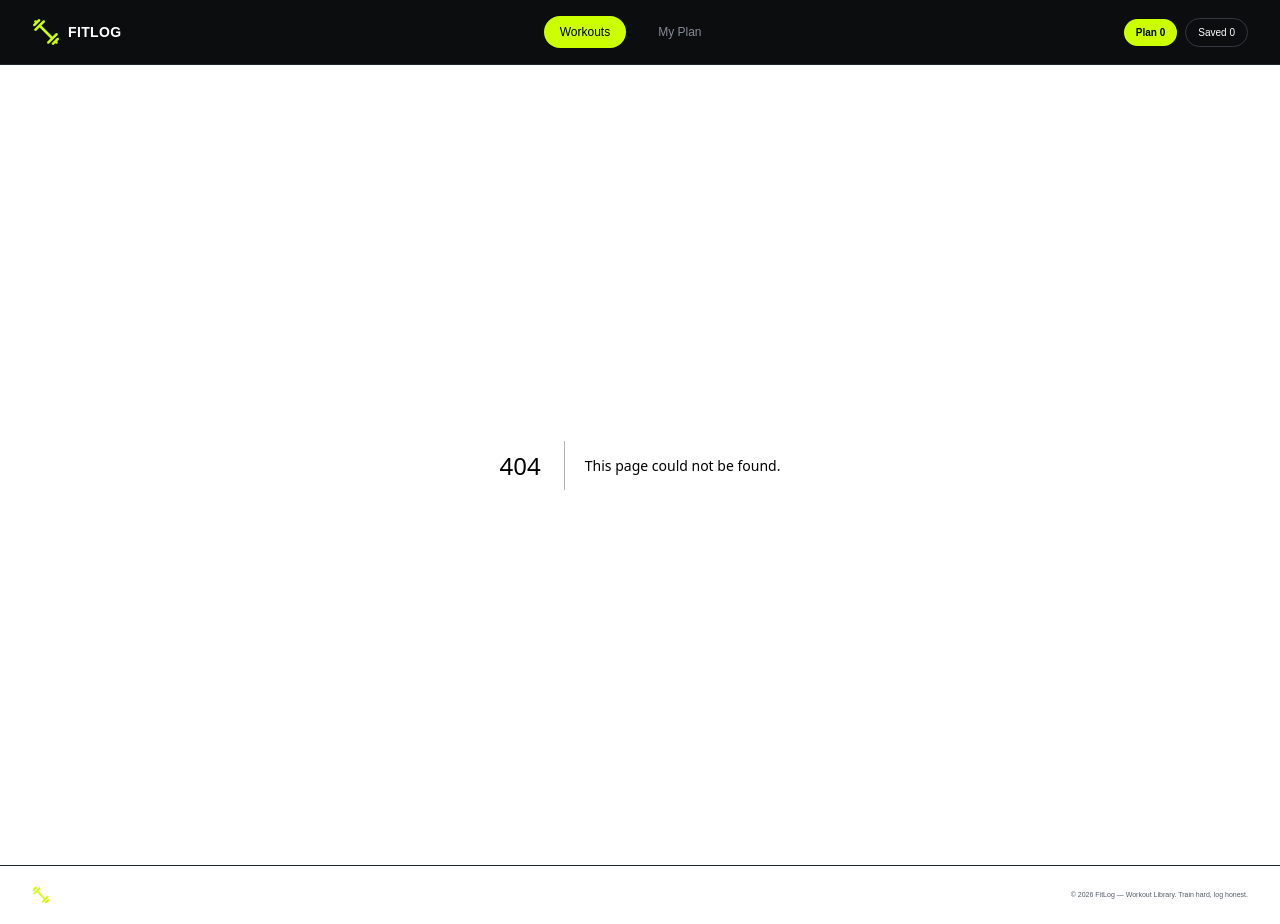
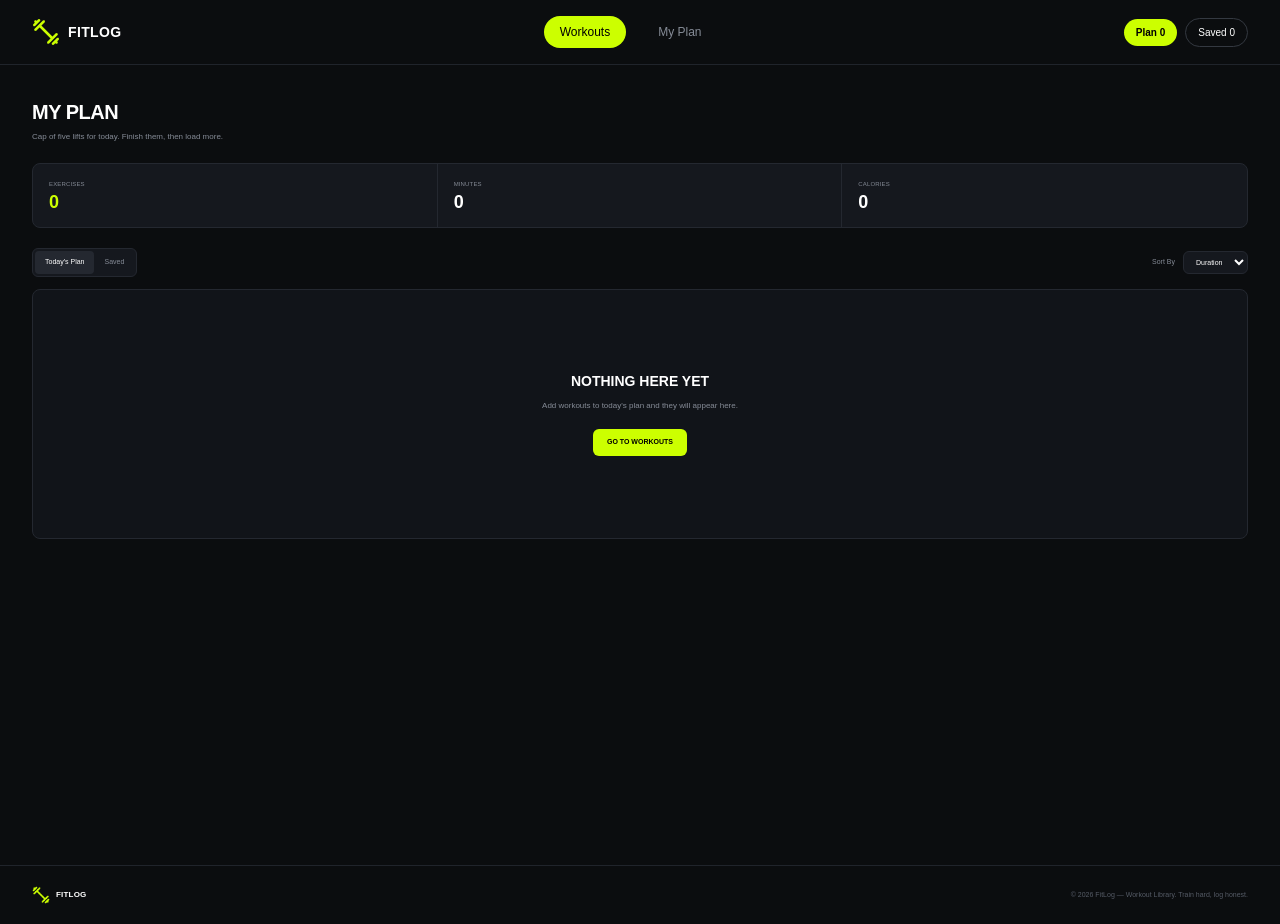
Before and after one commit to NooreAlamCoder/assignment-6, a Next.js app: page /my-plan in a window 1280 px wide. Before the commit this address had no page. Built offline with nearby package versions, Linux system fonts and the light colour scheme.

Commit message:
MyPlanCard add done

```diff
--- /dev/null
+++ b/src/app/my-plan/page.jsx
@@ -0,0 +1,220 @@
+"use client";
+
+import React, { useMemo, useState } from "react";
+import Link from "next/link";
+import MyPlanCard from "@/components/MyPlanCard";
+import { useFitLog } from "@/context/FitLogContext";
+
+const MyPlan = () => {
+  const {
+    plan,
+    saved,
+    setPlan,
+    setSaved,
+  } = useFitLog();
+
+  const [activeTab, setActiveTab] = useState("plan");
+  const [sortBy, setSortBy] = useState("duration");
+
+  const activeWorkouts = activeTab === "plan" ? plan : saved;
+
+  // Sort workouts
+  const sortedWorkouts = useMemo(() => {
+    const workouts = [...activeWorkouts];
+
+    if (sortBy === "duration") {
+      return workouts.sort((a, b) => a.duration - b.duration);
+    }
+
+    if (sortBy === "calories") {
+      return workouts.sort(
+        (a, b) => b.caloriesBurned - a.caloriesBurned
+      );
+    }
+
+    if (sortBy === "rating") {
+      return workouts.sort((a, b) => b.rating - a.rating);
+    }
+
+    return workouts;
+  }, [activeWorkouts, sortBy]);
+
+  // Dynamic metrics
+  const totalExercises = activeWorkouts.length;
+
+  const totalMinutes = activeWorkouts.reduce(
+    (total, workout) => total + workout.duration,
+    0
+  );
+
+  const totalCalories = activeWorkouts.reduce(
+    (total, workout) => total + workout.caloriesBurned,
+    0
+  );
+
+  // Remove workout
+  const handleRemove = (id) => {
+    if (activeTab === "plan") {
+      setPlan(plan.filter((workout) => workout.id !== id));
+    } else {
+      setSaved(saved.filter((workout) => workout.id !== id));
+    }
+  };
+
+  // Mark as done
+  const handleDone = (id) => {
+    setPlan(plan.filter((workout) => workout.id !== id));
+  };
+
+  return (
+    <main className="min-h-screen bg-[#0b0d0f]">
+      <section className="mx-auto max-w-7xl px-4 py-8 md:px-6 lg:px-8">
+
+        {/* Header */}
+        <div>
+          <h1 className="text-[17px] font-extrabold uppercase tracking-tight text-white md:text-[20px]">
+            My Plan
+          </h1>
+
+          <p className="mt-1 text-[8px] text-[#858b96]">
+            Cap of five lifts for today. Finish them, then load more.
+          </p>
+        </div>
+
+        {/* Metrics */}
+        <div className="mt-5 grid grid-cols-3 overflow-hidden rounded-lg border border-[#242830] bg-[#15181e]">
+
+          <div className="border-r border-[#242830] px-3 py-4 md:px-4">
+            <p className="text-[6px] uppercase tracking-wide text-[#858b96]">
+              Exercises
+            </p>
+
+            <p className="mt-1 text-[18px] font-extrabold leading-none text-[#ccff00]">
+              {totalExercises}
+            </p>
+          </div>
+
+          <div className="border-r border-[#242830] px-3 py-4 md:px-4">
+            <p className="text-[6px] uppercase tracking-wide text-[#858b96]">
+              Minutes
+            </p>
+
+            <p className="mt-1 text-[18px] font-extrabold leading-none text-white">
+              {totalMinutes}
+            </p>
+          </div>
+
+          <div className="px-3 py-4 md:px-4">
+            <p className="text-[6px] uppercase tracking-wide text-[#858b96]">
+              Calories
+            </p>
+
+            <p className="mt-1 text-[18px] font-extrabold leading-none text-white">
+              {totalCalories}
+            </p>
+          </div>
+
+        </div>
+
+        {/* Tabs + Sort */}
+        <div className="mt-5 flex items-center justify-between">
+
+          {/* Tabs */}
+          <div className="flex rounded-md border border-[#242830] bg-[#15181e] p-0.5">
+
+            <button
+              type="button"
+              onClick={() => setActiveTab("plan")}
+              className={`rounded px-2.5 py-1.5 text-[7px] font-medium ${
+                activeTab === "plan"
+                  ? "bg-[#242830] text-white"
+                  : "text-[#858b96]"
+              }`}
+            >
+              Today's Plan
+            </button>
+
+            <button
+              type="button"
+              onClick={() => setActiveTab("saved")}
+              className={`rounded px-2.5 py-1.5 text-[7px] font-medium ${
+                activeTab === "saved"
+                  ? "bg-[#242830] text-white"
+                  : "text-[#858b96]"
+              }`}
+            >
+              Saved
+            </button>
+
+          </div>
+
+          {/* Sort */}
+          <div className="flex items-center gap-2">
+            <span className="text-[7px] text-[#858b96]">
+              Sort By
+            </span>
+
+            <select
+              value={sortBy}
+              onChange={(event) => setSortBy(event.target.value)}
+              className="rounded-md border border-[#242830] bg-[#15181e] px-2 py-1.5 text-[7px] text-white outline-none"
+            >
+              <option value="duration">
+                Duration
+              </option>
+
+              <option value="calories">
+                Calories
+              </option>
+
+              <option value="rating">
+                Rating
+              </option>
+            </select>
+          </div>
+
+        </div>
+
+        {/* Workout List */}
+        <div className="mt-3 space-y-2">
+
+          {sortedWorkouts.length === 0 ? (
+            <div className="flex min-h-[250px] flex-col items-center justify-center rounded-lg border border-[#242830] bg-[#111419] text-center">
+
+              <h2 className="text-[14px] font-extrabold uppercase text-white">
+                Nothing Here Yet
+              </h2>
+
+              <p className="mt-2 max-w-[300px] text-[8px] leading-[1.6] text-[#858b96]">
+                {activeTab === "plan"
+                  ? "Add workouts to today's plan and they will appear here."
+                  : "Save workouts for later and they will appear here."}
+              </p>
+
+              <Link
+                href="/#library"
+                className="mt-4 rounded-md bg-[#ccff00] px-3.5 py-2 text-[7px] font-bold uppercase text-black"
+              >
+                Go to workouts
+              </Link>
+
+            </div>
+          ) : (
+            sortedWorkouts.map((workout) => (
+              <MyPlanCard
+                key={workout.id}
+                workout={workout}
+                onRemove={handleRemove}
+                onDone={handleDone}
+              />
+            ))
+          )}
+
+        </div>
+
+      </section>
+    </main>
+  );
+};
+
+export default MyPlan;
--- /dev/null
+++ b/src/components/MyPlanCard.jsx
@@ -0,0 +1,71 @@
+"use client";
+
+import Image from "next/image";
+import Link from "next/link";
+import React from "react";
+
+const MyPlanCard = ({
+  workout,
+  onRemove,
+  onDone,
+}) => {
+  return (
+    <div className="flex items-center gap-3 rounded-lg border border-[#242830] bg-[#15181e] p-2">
+      {/* Thumbnail */}
+      <div className="relative h-[58px] w-[82px] shrink-0 overflow-hidden rounded-md bg-[#111419]">
+        <Image
+          src={workout.image}
+          alt={workout.name}
+          fill
+          className="object-cover"
+        />
+      </div>
+
+      {/* Workout Info */}
+      <div className="min-w-0 flex-1">
+        <h3 className="truncate text-[10px] font-extrabold uppercase text-white">
+          {workout.name}
+        </h3>
+
+        <p className="mt-0.5 truncate text-[7px] text-[#858b96]">
+          {workout.equipment}
+        </p>
+
+        <div className="mt-1.5 flex items-center gap-2 text-[7px] text-[#858b96]">
+          <span>◷ {workout.duration} min</span>
+          <span>● {workout.caloriesBurned} kcal</span>
+          <span>★ {workout.rating}</span>
+        </div>
+      </div>
+
+      {/* Actions */}
+      <div className="flex shrink-0 items-center gap-1.5">
+        <Link
+          href={`/workouts/${workout.id}`}
+          className="rounded-full border border-[#343941] px-3 py-1.5 text-[7px] font-medium text-white transition hover:border-[#555b66]"
+        >
+          View Details
+        </Link>
+
+        <button
+          type="button"
+          onClick={() => onDone(workout.id)}
+          className="rounded-full bg-[#ccff00] px-3 py-1.5 text-[7px] font-bold text-black transition hover:bg-[#d8ff33]"
+        >
+          ✓ Mark as Done
+        </button>
+
+        <button
+          type="button"
+          onClick={() => onRemove(workout.id)}
+          className="px-1.5 text-[11px] text-[#858b96] transition hover:text-white"
+          aria-label={`Remove ${workout.name}`}
+        >
+          ×
+        </button>
+      </div>
+    </div>
+  );
+};
+
+export default MyPlanCard;
```
